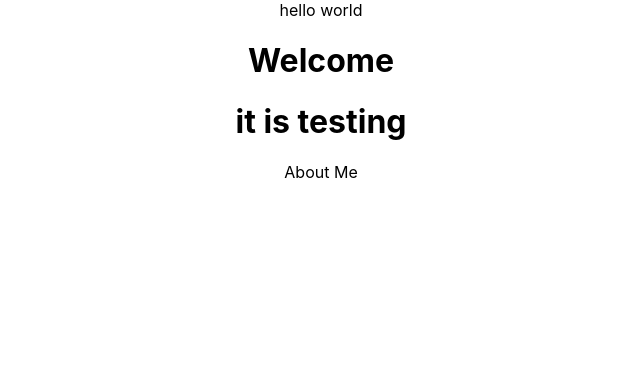
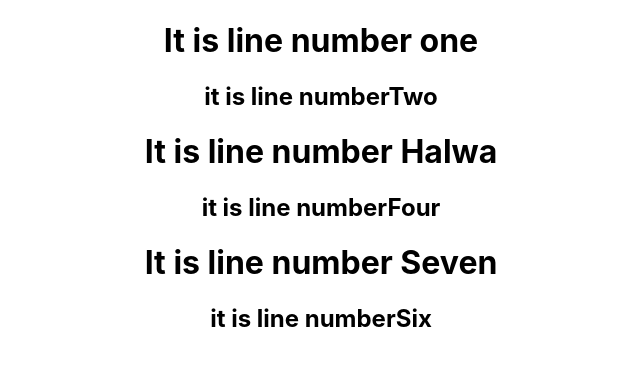
Before and after one commit to imranburki/MyReactRepo, a React (Create React App) app: page / in a window 1280 px wide. Shown: the top 366 px of the page, without its empty margins (319-959 px from the left). Built offline with nearby package versions, Linux system fonts and the light colour scheme.

Commit message:
React Function

```diff
--- a/src/App.js
+++ b/src/App.js
@@ -1,17 +1,14 @@
 import React from 'react';
-import logo from './logo.svg';
+import MyFunction from './Testing.js';
 import './App.css';
 
 function App() {
   return (
-    <div className="App">
-          hello world
-          <h1>Welcome </h1>
-          <h1>it is testing</h1>
-          <div>
-              About Me
+      <div className="App">
+          <MyFunction LineOne="one" LineTwo="Two" />
+          <MyFunction LineOne="Halwa" LineTwo="Four" />
+          <MyFunction LineOne="Seven" LineTwo="Six" />
           </div>
-    </div>
   );
 }
 
--- /dev/null
+++ b/src/Testing.js
@@ -0,0 +1,10 @@
+import React from 'react'
+function MyFunction(props) {
+    return (
+        <div>
+            <h1>It is line number {props.LineOne}</h1>
+            <h2> it is line number{props.LineTwo}</h2>
+        </div>
+        )
+}
+export default MyFunction;
```
